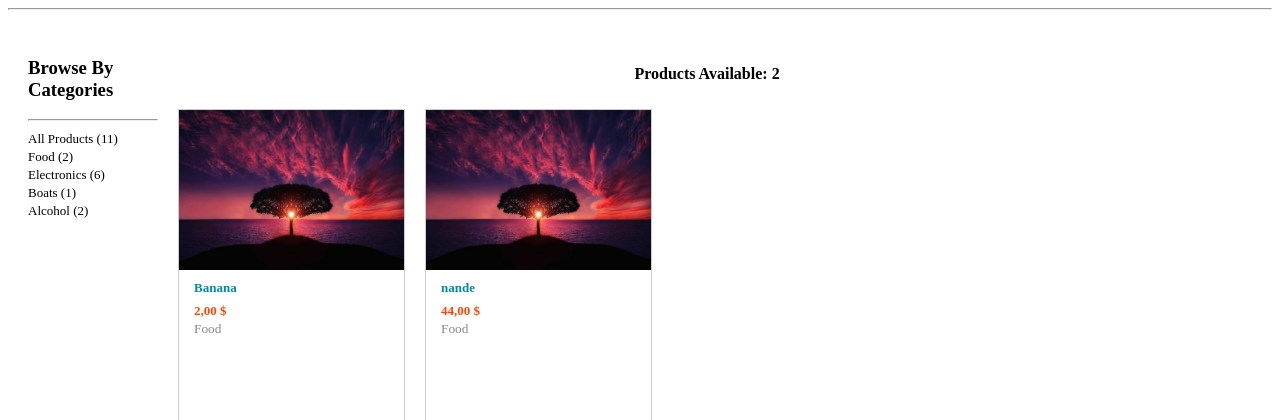
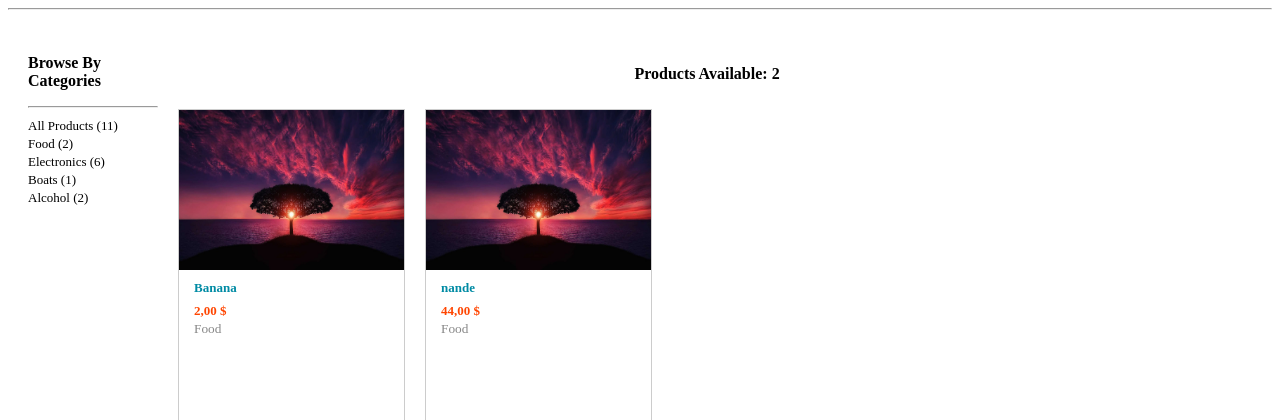
Before and after one commit to s25770-pj/e-shoppingProject, a Django app: a page that uses templates/main.html in a window 1280 px wide. Shown: the part 58-478 px from the top of the page. Run offline with Django 4.2, Linux system fonts and the light colour scheme; data comes from the database, SQL or seed files in the repository.

Commit message:
Update home.css

```diff
--- a/static/styles/home.css
+++ b/static/styles/home.css
@@ -15,6 +15,10 @@ main {
 
 .browser-container a {
     color: black;
+}
+
+.browser-container h3 {
+    font-size: 16px;
 }
 
 .browser-option a {
```
